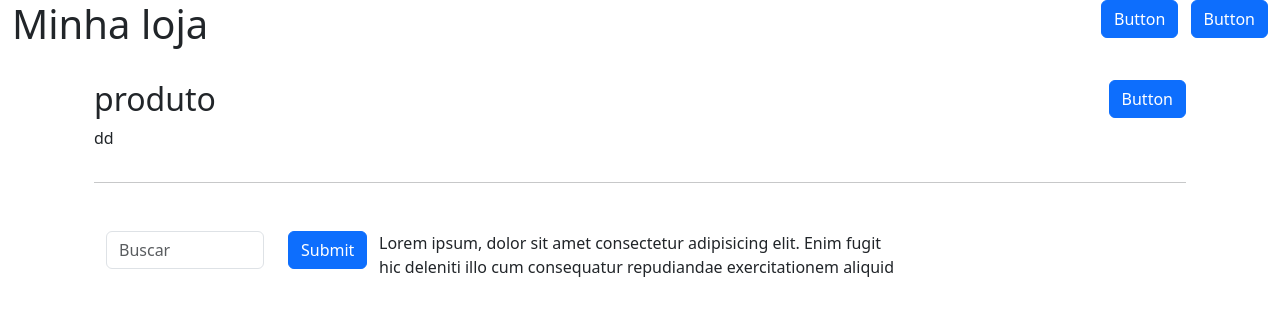
After one commit to lucas0456/teste, a PHP site: page /produto.php in a window 1280 px wide. The commit adds this page. Shown: the top 316 px of the page. Run offline with PHP 8.4, Linux system fonts and the light colour scheme.

Commit message:
Atualização do dia 23/03/2023

```diff
--- /dev/null
+++ b/teste-21/produto.php
@@ -0,0 +1,22 @@
+<?php
+include "topo.php";
+?>
+<div class="container-fluid p3">
+<div class="row">
+  <div class="col-6 text-start">
+<h2>produto </h2>
+</div>
+<div class="col-6 text-end">
+  <button class="btn btn-primary" type="button">Button</button>
+</div>
+<div class="col-12">
+  <div class="row">
+    <p>dd</p>
+  </div>
+</div>
+</div>
+
+
+<?php
+include "rodape.php";
+?>
--- /dev/null
+++ b/teste-21/rodape.php
@@ -0,0 +1,20 @@
+<script src="https://cdn.jsdelivr.net/npm/bootstrap@5.3.0-alpha1/dist/js/bootstrap.bundle.min.js" integrity="sha384-w76AqPfDkMBDXo30jS1Sgez6pr3x5MlQ1ZAGC+nuZB+EYdgRZgiwxhTBTkF7CXvN" crossorigin="anonymous"></script>
+  </body>
+
+  <hr>
+  <div class="container mt-5 mb-5">
+    <div class="row">
+      <div class="col-12 col-md-6 col-lg-2 text-start">
+        <input type="text" class="form-control" placeholder="Buscar">
+      </div>
+      <div class="col-12 col-md-1 text-start">
+        <button type="button" class="btn btn-primary">Submit</button>
+      </div>
+      <div class="col col-md-6 text-start">
+        <p>Lorem ipsum, dolor sit amet consectetur adipisicing elit. Enim fugit hic deleniti illo cum consequatur repudiandae exercitationem aliquid</p>
+      </div>
+      <div class="col col-md-3 text-end"></div>
+    </div>
+  </div>
+</body>
+</html>
--- /dev/null
+++ b/teste-21/topo.php
@@ -0,0 +1,24 @@
+<!DOCTYPE html>
+<html lang="pt-br">
+<head>
+    <meta charset="UTF-8">
+    <meta http-equiv="X-UA-Compatible" content="IE=edge">
+    <meta name="viewport" content="width=device-width, initial-scale=1.0">
+    <title>card</title>
+    <link href="https://cdn.jsdelivr.net/npm/bootstrap@5.3.0-alpha1/dist/css/bootstrap.min.css" rel="stylesheet" integrity="sha384-GLhlTQ8iRABdZLl6O3oVMWSktQOp6b7In1Zl3/Jr59b6EGGoI1aFkw7cmDA6j6gD" crossorigin="anonymous">
+    <link rel="stylesheet" href="css/style.css">
+</head>
+<body>
+  <div class="container-fluid p3">
+    <div class="row">
+      <div class="col text-start">
+    <h1>Minha loja</h1>
+  </div>
+    <div class="col text-end">
+      <button class="btn btn-primary me-md-2" type="button">Button</button>
+      <button class="btn btn-primary" type="button">Button</button>
+    </div>
+    </div>
+    <br>
+
+<div class="container">
```
Also changed, not shown: teste-21/index.php (renamed from teste-21/index.html, +6 -44 lines).
